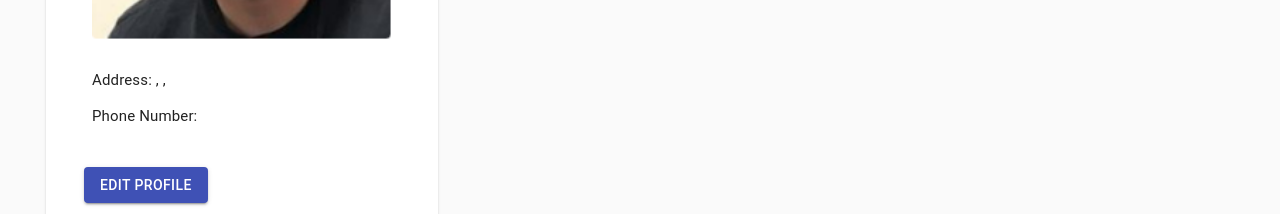
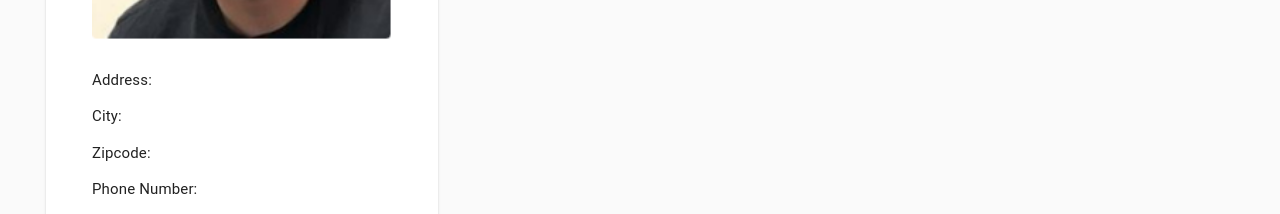
Before and after one commit to nss-cohort-36/bangazon-client-imagination-station-react, a React (Create React App) app in the folder bangazon/: page /profile in a window 1280 px wide. Shown: the part 414-628 px from the top of the page. Built offline with nearby package versions, Linux system fonts and the light colour scheme; no server answers; sample sign-in values are in the browser's storage.

Commit message:
removed unused imports and changed profile

```diff
--- a/bangazon/src/components/myAccount/Profile.js
+++ b/bangazon/src/components/myAccount/Profile.js
@@ -118,7 +118,9 @@ class Profile extends Component {
                         <CardContent>
                             <img src={Steve} alt='profile' width="300" height="300"></img>
                             <p className="name">{this.state.first_name} {this.state.last_name}</p>
-                            <p className="address">Address: {this.state.address}, {this.state.city}, {this.state.zipcode}</p>
+                            <p className="address">Address: {this.state.address}</p>
+                            <p className="address">City: {this.state.city}</p>
+                            <p className="address">Zipcode: {this.state.zipcode}</p>
                             <p className="phone">Phone Number: {this.state.phone_number}</p>
                         </CardContent>
                         <CardActions>
--- a/bangazon/src/components/payment/PaymentList.js
+++ b/bangazon/src/components/payment/PaymentList.js
@@ -1,7 +1,6 @@
 import React, { Component } from "react"
 import Payment from "./PaymentCard"
-import CardContent from '@material-ui/core/CardContent';
-import Card from '@material-ui/core/Card';
+
 
 import './Payment.css'
 // Author: Lauren Riddle
--- a/bangazon/src/components/products/MyProductCard.js
+++ b/bangazon/src/components/products/MyProductCard.js
@@ -40,7 +40,7 @@ function MyProductCard(props) {
   return (
     <Card className={classes.card} id="my-product-card">
       <CardContent>
-        <img src={props.myProductCard.image_path} width="75" height="75"></img>
+        <img src={props.myProductCard.image_path} width="75" height="75" alt="product"></img>
         <Typography variant="h5" component="h2">
           {props.myProductCard.name}
         </Typography>
```
Also changed, not shown: bangazon/src/components/orders/OrderCard.js (+1 -11 lines).
